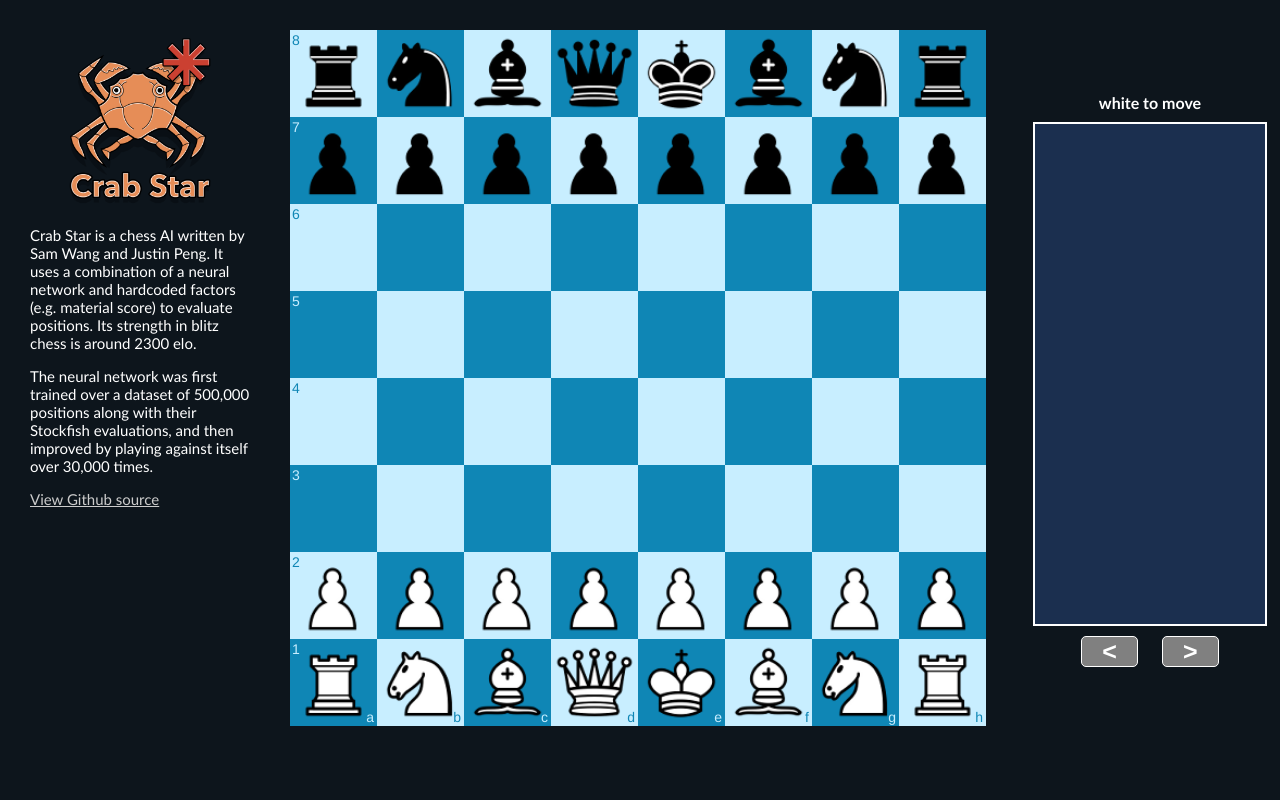
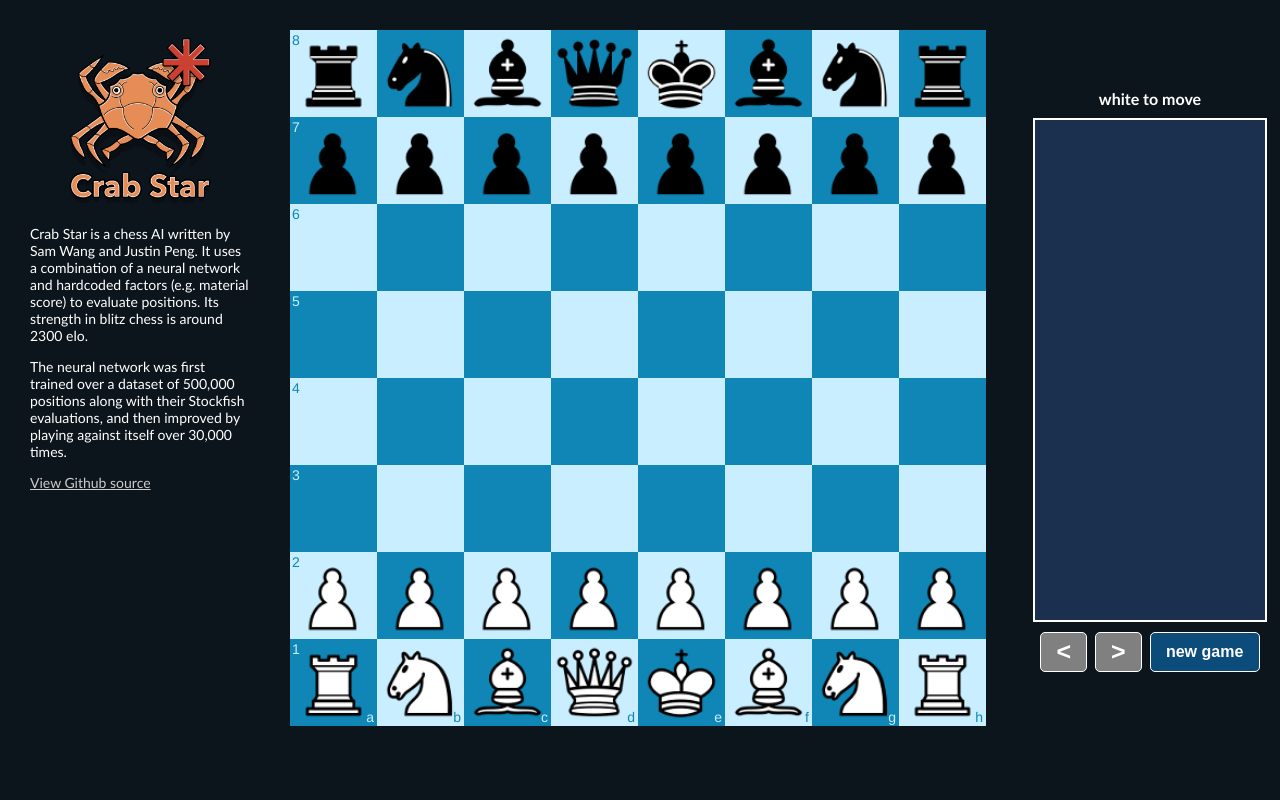
Before and after one commit to samwang2002/CrabStar, a Flask app: page / in a window 1280 px wide. Run offline with Flask 2, Linux system fonts and the light colour scheme; some libraries are stand-ins or nearby versions.

Commit message:
can toggle new game button

```diff
--- a/templates/crabstar.html
+++ b/templates/crabstar.html
@@ -20,10 +20,7 @@
                 background-color: #0d151c;
                 color: white;
                 font-family:'Trebuchet MS', 'Lucida Sans Unicode', 'Lucida Grande', 'Lucida Sans', Arial, sans-serif;
-            }
-
-            p {
-                font-size: 15px;
+                font-size: 14px;
             }
 
             a {
@@ -35,6 +32,7 @@
                 cursor: pointer;
             }
 
+            /* big boxes formatting */
             #container {
                 width: 100%;
                 max-width: 1300px;
@@ -79,6 +77,7 @@
                 font-weight: bold;
             }
 
+            /* move list table */
             #move-list {
                 background-color: #1b2f4f;
                 width: 100%;
@@ -98,6 +97,7 @@
             #move-list td {
                 border: 1px solid white;
                 overflow: hidden;
+                font-size: 15px;
             }
 
             .cell-highlight {
@@ -112,16 +112,31 @@
                 width: 42%;
             }
 
+            #status-label {
+                font-size: 16px;
+            }
+
+            #move-buttons {
+                display: flex;
+            }
+
+            /* game control buttons */
             button {
-                font-size: 25px;
-                font-weight: bold;
                 background-color: #0b4c7a;
                 color: white;
                 border: 1px solid white;
                 box-shadow: none;
-                margin: 0px 10px;
-                padding: 0px 20px;
+                margin: 0px 4px;
+                height: 40px;
+                padding: 0px 15px;
                 border-radius: 5px;
+                font-size: 16px;
+                font-weight: bold;
+                cursor: pointer;
+            }
+
+            #back-button, #forward-button {
+                font-size: 25px;
                 font-family: 'Franklin Gothic Medium', 'Arial Narrow', Arial, sans-serif;
             }
 
@@ -131,6 +146,52 @@
 
             button:disabled {
                 background-color: #808080;
+            }
+
+            /* new game drop down */
+            #new-button {
+                width: 110px;
+                position: relative;
+                z-index: 10;
+            }
+
+            #new-dropdown {
+                position: relative;
+                display: inline-block;
+            }
+
+            #new-dropdown-content {
+                display: none;
+                position: absolute;
+                width: 108px;
+                margin: 0px 4px;
+                background-color: #0b4c7a;
+                top: 35px;
+                border-radius: 0px 0px 5px 5px;
+                border: 1px solid white;
+            }
+
+            #new-dropdown-content a {
+                display: block;
+                color: white;
+                text-decoration: none;
+                font-size: 15px;
+                padding: 6px 0px;
+                z-index: -10;
+                text-align: center;
+            }
+
+            #new-dropdown-content a:hover {
+                background-color: #1b2f4f;
+            }
+
+            #new-dropdown-content a:first-of-type {
+                margin-top: 5px;
+                /* border-bottom: 1px solid white; */
+            }
+
+            .show-dropdown {
+                display: block !important;
             }
 
             /* chess board highlights */
@@ -181,6 +242,13 @@
                 <div id="move-buttons">
                     <button id="back-button" disabled onclick="goBack()">&#60;</button>
                     <button id="forward-button" disabled onclick="goForward()">&#62;</button>
+                    <div id="new-dropdown">
+                        <button id="new-button" onclick="newClicked()">new game</button>
+                        <div id="new-dropdown-content">
+                            <a href="#">play as white</a>
+                            <a href="#">play as black</a>
+                        </div>
+                    </div>
                 </div>
             </div>
         </div>
@@ -503,6 +571,12 @@
             forwardButton.disabled = true;
     }
 
+    // new button clicked - toggle visibility of dropdown
+    function newClicked() {
+        console.log("hello");
+        document.getElementById('new-dropdown-content').classList.toggle('show-dropdown');
+    }
+
     updateStatus();
     resizeBoard();
 
```
